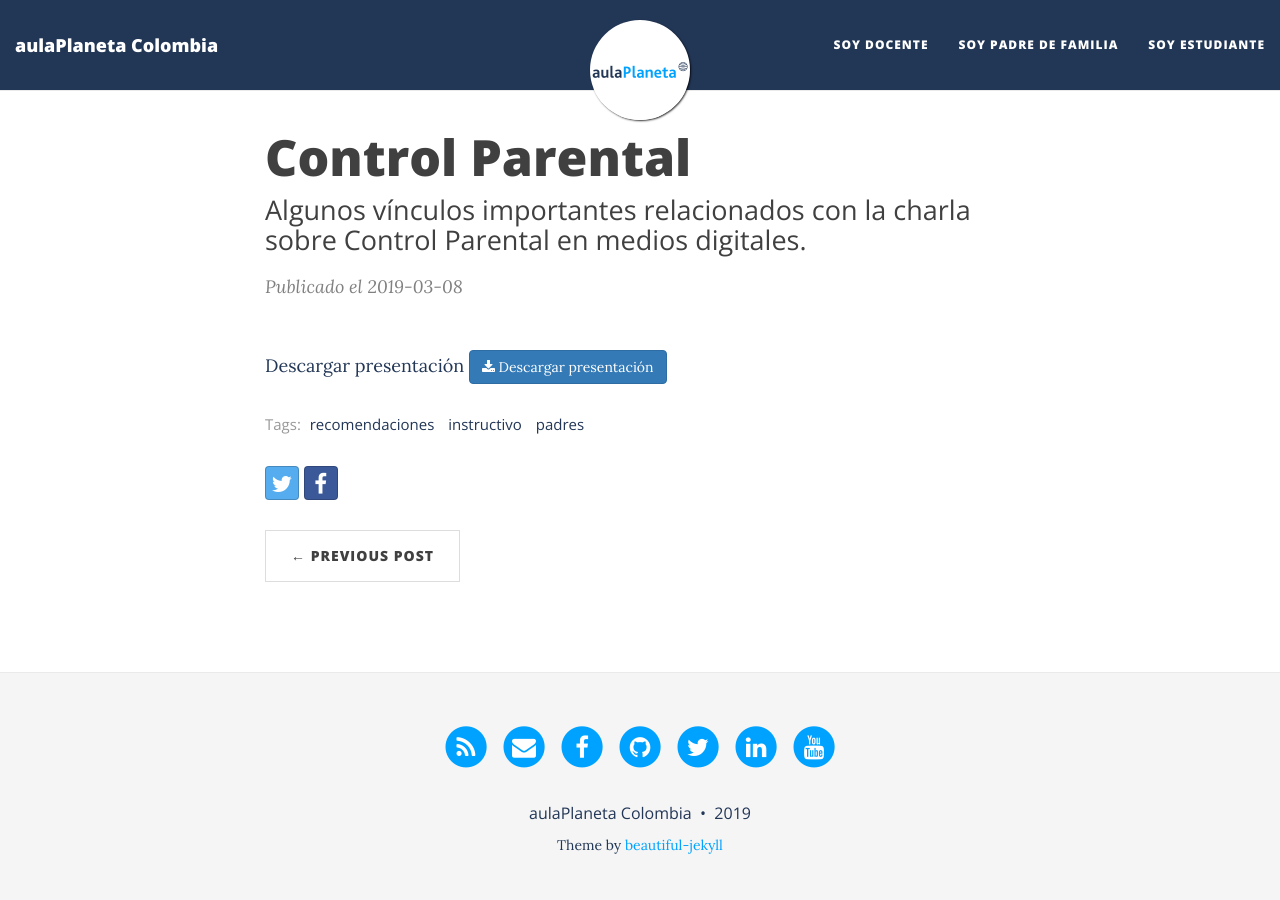
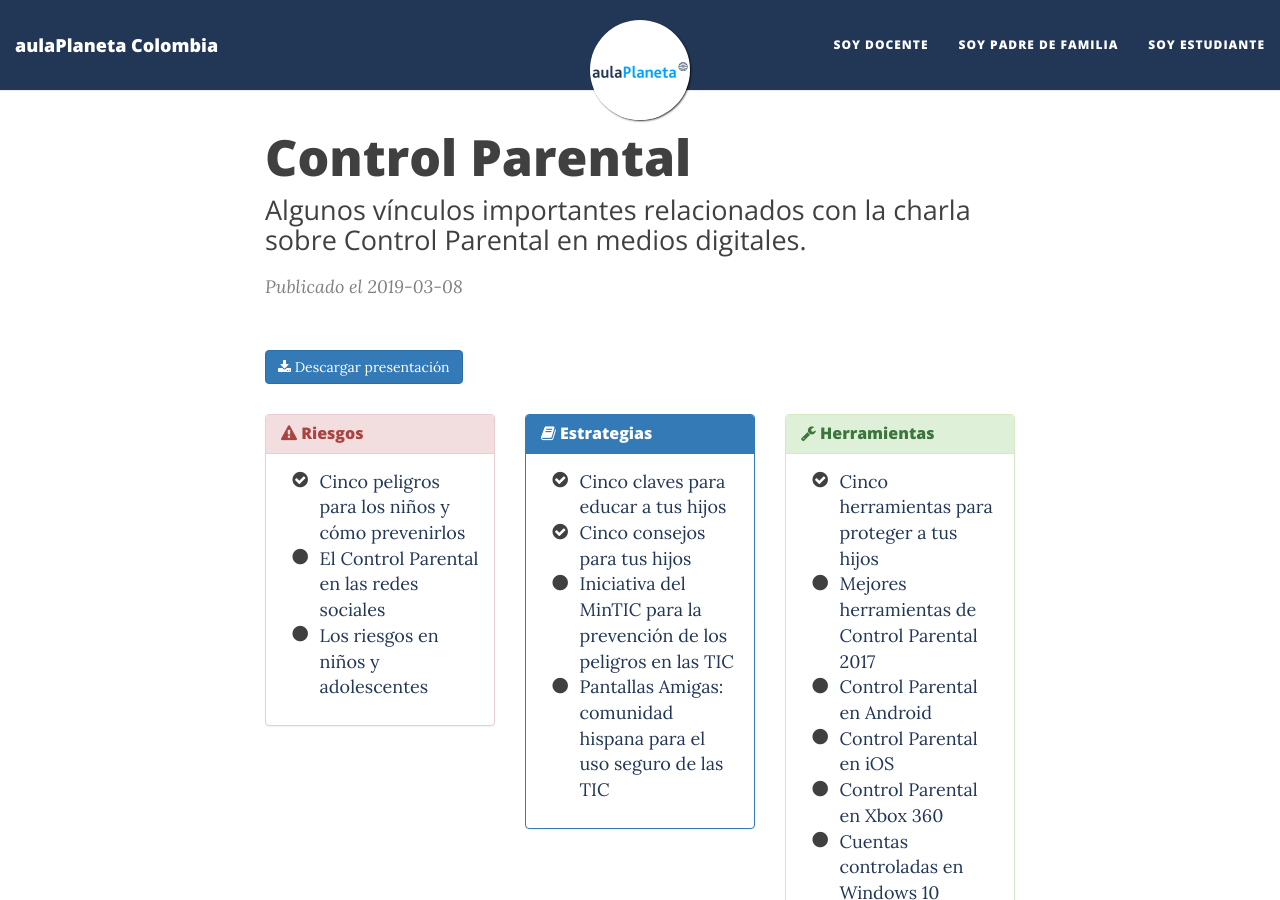
Before and after one commit to AulaPlanetaColombia/AulaPlanetaColombia.github.io, a Jekyll site: the page built from _posts/2019-03-04-controlParental.md, in a window 1280 px wide and 900 px high. Built offline with Jekyll 4.4.1, drawn with Linux system fonts in a browser that asks for light colours; nearby versions of some CDN libraries.

Commit message:
Update controlParental

```diff
--- a/_posts/2019-03-04-controlParental.md
+++ b/_posts/2019-03-04-controlParental.md
@@ -7,8 +7,129 @@
 published: true
 tags: [recomendaciones, instructivo, padres]
 ---
-[Descargar presentación](../docs/ControlParental.pdf)
 <a class="btn btn-primary" href="ControlParental.pdf" role="button" download>
     <i class="fa fa-download" aria-hidden="true"></i>
     Descargar presentación
 </a>
+<div class="row">
+    <div class="col-md-4">
+        <div class="panel panel-danger">
+            <div class="panel-heading">
+                <h3 class="panel-title">
+                    <i class="fa fa-exclamation-triangle" aria-hidden="true"></i>
+                    Riesgos
+                </h3>
+            </div>
+            <div class="panel-body">
+                <ul class="fa-ul">
+                    <li>
+                        <i class="fa-li fa fa-check-circle"></i>
+                        <a href="http://www.aulaplaneta.com/2015/11/20/en-familia/cinco-peligros-para-los-menores-en-internet-y-como-prevenirlos/" target="_blank">
+                            Cinco peligros para los niños y cómo prevenirlos
+                        </a>
+                    </li>
+                    <li>
+                        <i class="fa-li fa fa-circle"></i>
+                        <a href="http://www.marketingsgm.es/el-control-parental-en-las-redes-sociales/" target="_blank">
+                            El Control Parental en las redes sociales
+                        </a>
+                    </li>
+                    <li>
+                        <i class="fa-li fa fa-circle"></i>
+                        <a href="https://colombiadigital.net/ninos-y-adolescentes-en-la-red.html" target="_blank">
+                            Los riesgos en niños y adolescentes
+                        </a>
+                    </li>
+                </ul>
+            </div>
+        </div>
+    </div>
+    <div class="col-md-4">
+        <div class="panel panel-primary">
+            <div class="panel-heading">
+                <h3 class="panel-title">
+                    <i class="fa fa-book" aria-hidden="true"></i>
+                    Estrategias
+                </h3>
+            </div>
+            <div class="panel-body">
+                <ul class="fa-ul">
+                    <li>
+                        <i class="fa-li fa fa-check-circle"></i>
+                        <a href="http://www.aulaplaneta.com/2017/07/06/recursos-tic/cinco-claves-educar-tus-hijos-una-sociedad-multipantalla/" target="_blank">
+                            Cinco claves para educar a tus hijos
+                        </a>
+                    </li>
+                    <li>
+                        <i class="fa-li fa fa-check-circle"></i>
+                        <a href="http://www.aulaplaneta.com/2015/06/12/en-familia/cinco-consejos-para-que-tus-hijos-utilicen-la-tecnologia-de-forma-racional-y-responsable/" target="_blank">
+                            Cinco consejos para tus hijos
+                        </a>
+                    </li>
+                    <li>
+                        <i class="fa-li fa fa-circle"></i>
+                        <a href="http://www.enticconfio.gov.co/" target="_blank">
+                            Iniciativa del MinTIC para la prevención de los peligros en las TIC
+                        </a>
+                    </li>
+                    <li>
+                        <i class="fa-li fa fa-circle"></i>
+                        <a href="http://www.pantallasamigas.net/" target="_blank">
+                            Pantallas Amigas: comunidad hispana para el uso seguro de las TIC
+                        </a>
+                    </li>
+                </ul>
+            </div>
+        </div>
+    </div>
+    <div class="col-md-4">
+        <div class="panel panel-success">
+            <div class="panel-heading">
+                <h3 class="panel-title">
+                    <i class="fa fa-wrench" aria-hidden="true"></i>
+                    Herramientas
+                </h3>
+            </div>
+            <div class="panel-body">
+                <ul class="fa-ul">
+                    <li>
+                        <i class="fa-li fa fa-check-circle"></i>
+                        <a href="http://www.aulaplaneta.com/2016/01/18/en-familia/cinco-herramientas-para-proteger-tus-hijos-de-los-peligros-de-la-red/" target="_blank">
+                            Cinco herramientas para proteger a tus hijos
+                        </a>
+                    </li>
+                    <li>
+                        <i class="fa-li fa fa-circle"></i>
+                        <a href="https://www.pcmag.com/article2/0,2817,2346997,00.asp" target="_blank">
+                            Mejores herramientas de Control Parental 2017
+                        </a>
+                    </li>
+                    <li>
+                        <i class="fa-li fa fa-circle"></i>
+                        <a href="https://support.google.com/googleplay/answer/1075738?hl=es" target="_blank">
+                            Control Parental en Android
+                        </a>
+                    </li>
+                    <li>
+                        <i class="fa-li fa fa-circle"></i>
+                        <a href="https://support.apple.com/es-es/HT201304" target="_blank">
+                            Control Parental en iOS
+                        </a>
+                    </li>
+                    <li>
+                        <i class="fa-li fa fa-circle"></i>
+                        <a href="http://support.xbox.com/es-ES/xbox-360/security/xbox-live-parental-control" target="_blank">
+                            Control Parental en Xbox 360
+                        </a>
+                    </li>
+                    <li>
+                        <i class="fa-li fa fa-circle"></i>
+                        <a href="https://support.microsoft.com/es-co/help/12417/microsoft-account-add-members-to-family" target="_blank">
+                            Cuentas controladas en Windows 10
+                        </a>
+                    </li>
+                </ul>
+            </div>
+        </div>
+    </div>
+</div>
```
